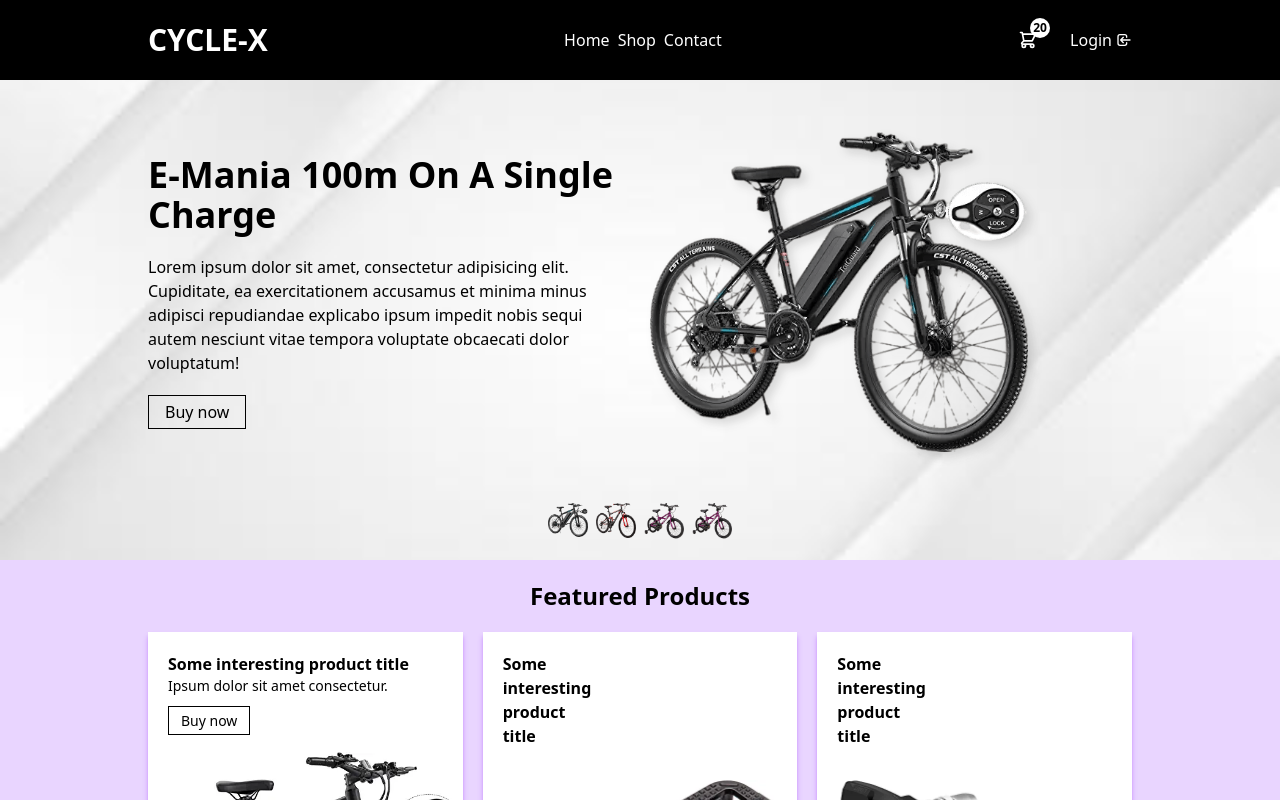
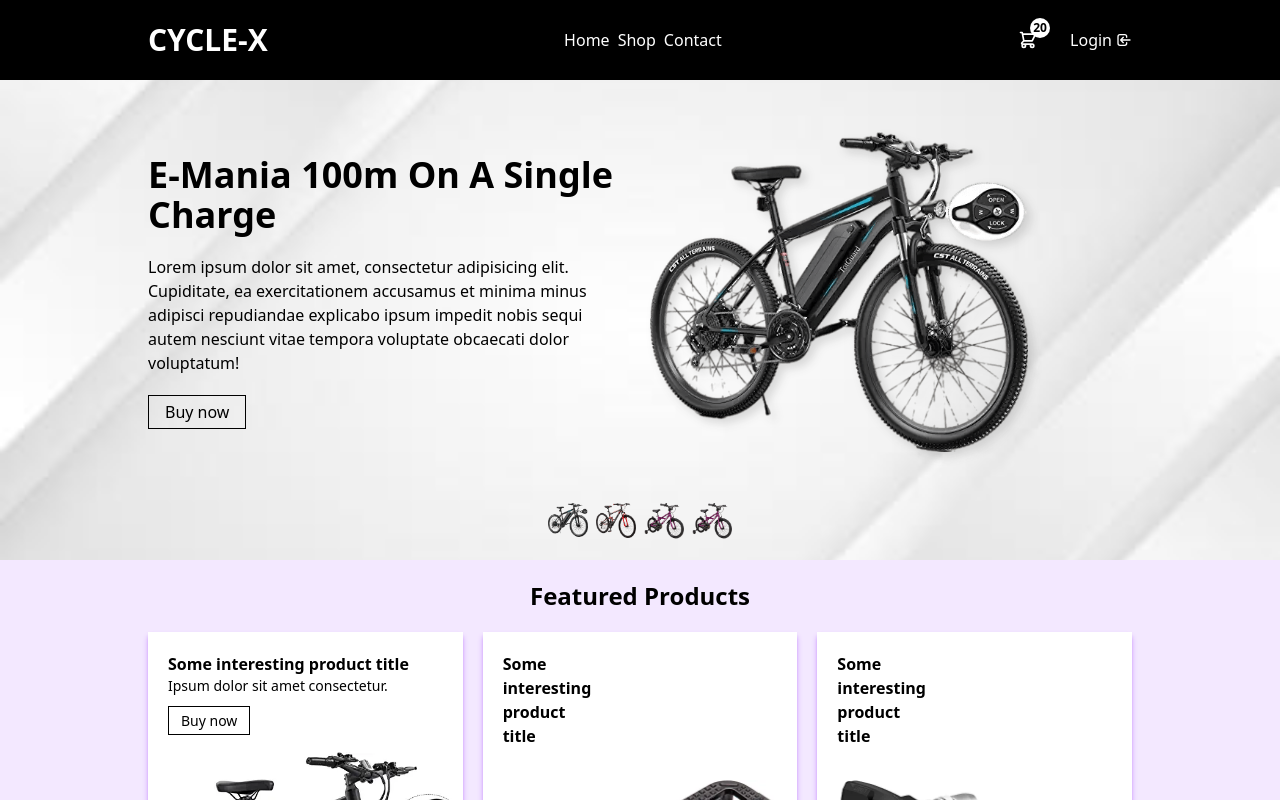
Before and after one commit to tsikatawill/cycle-x, a React (Create React App) app: page / in a window 1280 px wide. Shown: the top 800 px of the page. Built offline with nearby package versions, Linux system fonts and the light colour scheme.

Commit message:
change body bg intensity

```diff
--- a/src/index.css
+++ b/src/index.css
@@ -7,7 +7,7 @@
 }
 
 body {
-  @apply bg-purple-200;
+  @apply bg-purple-100;
 }
 
 h2.section-title {
```
